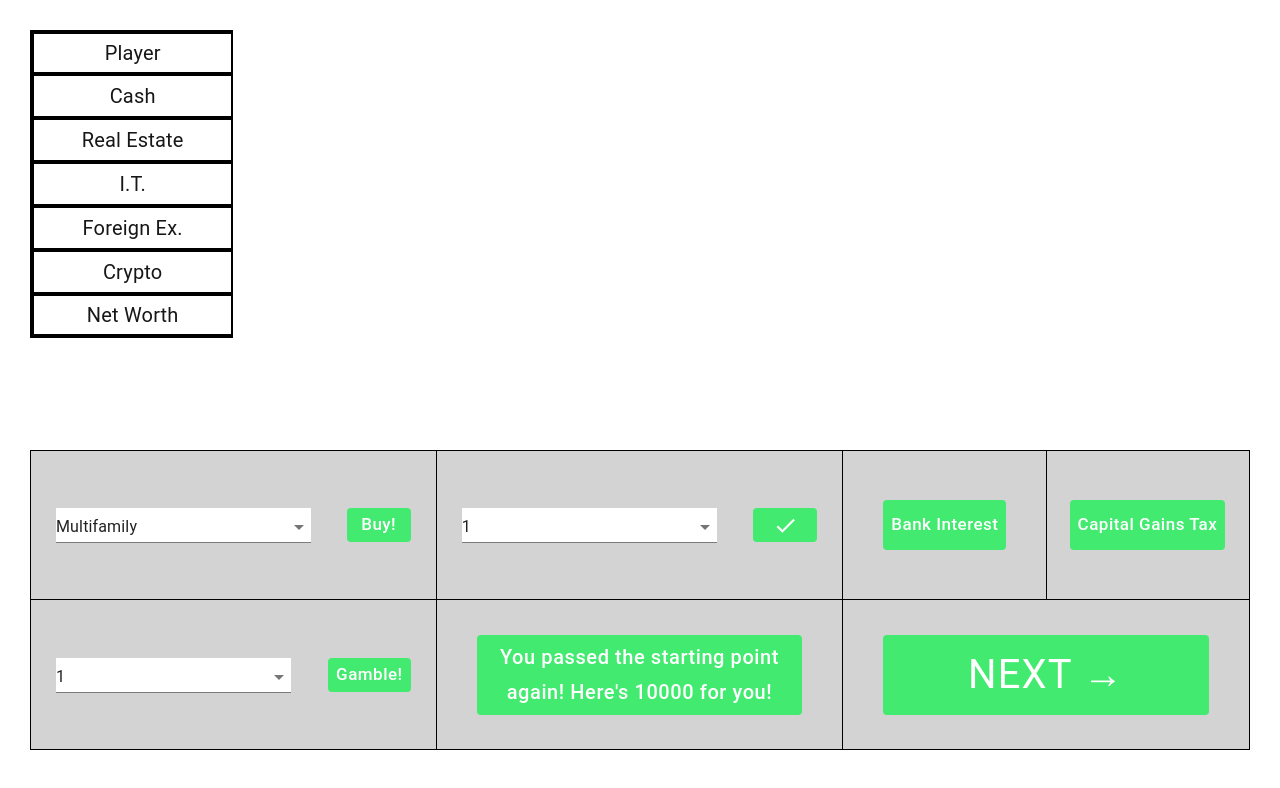
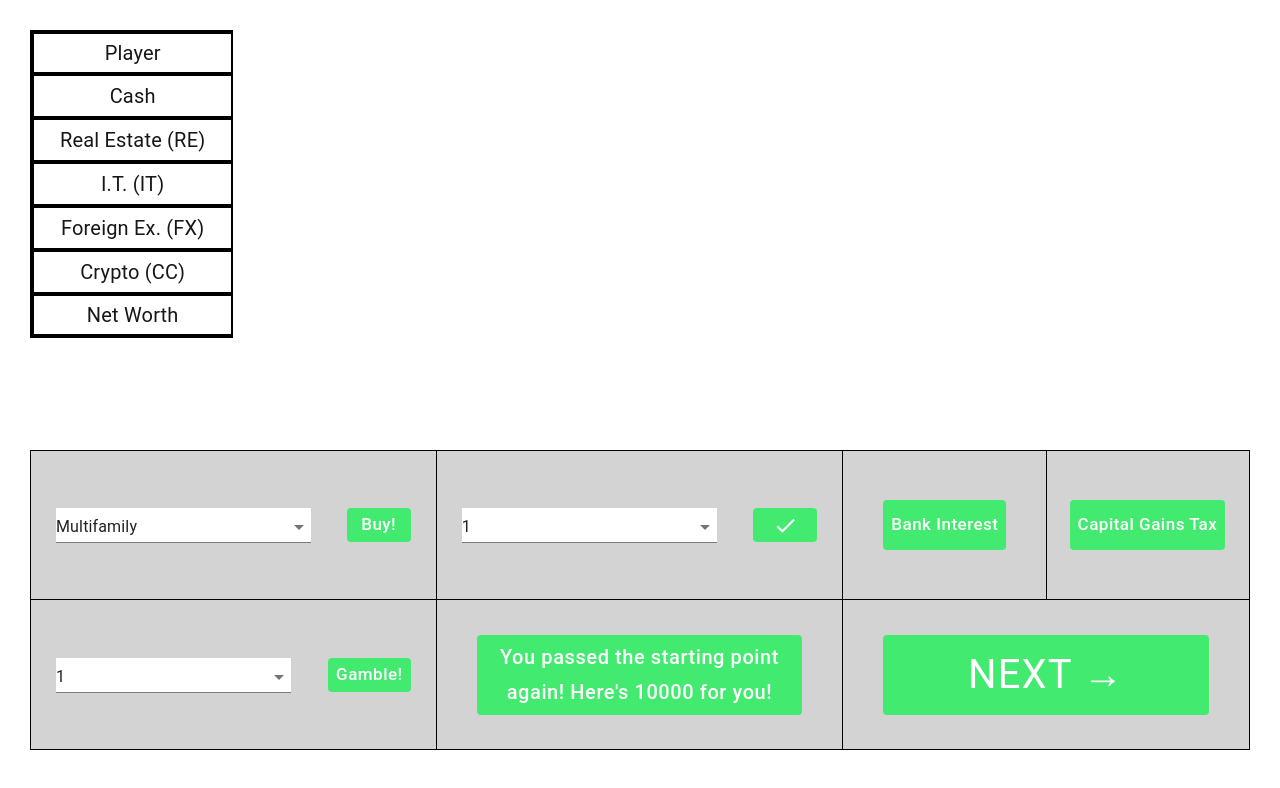
Before and after one commit to muyuan2007/dataproj, a Next.js app: page /game in a window 1280 px wide. Shown: the top 788 px of the page. Built offline with nearby package versions, Linux system fonts and the light colour scheme.

Commit message:
change labels

```diff
--- a/components/Game.jsx
+++ b/components/Game.jsx
@@ -38,7 +38,7 @@ const investmentInfoToIds = {
     "Bitcoin": "14"
 }
 
-const labels = ["Player", "Cash", "Real Estate", "I.T.", "Foreign Ex.", "Crypto", "Net Worth"]
+const labels = ["Player", "Cash", "Real Estate (RE)", "I.T. (IT)", "Foreign Ex. (FX)", "Crypto (CC)", "Net Worth"]
 
 const changes = {
     1: [1.1, 1.2, 0.95, 1.25],
```
